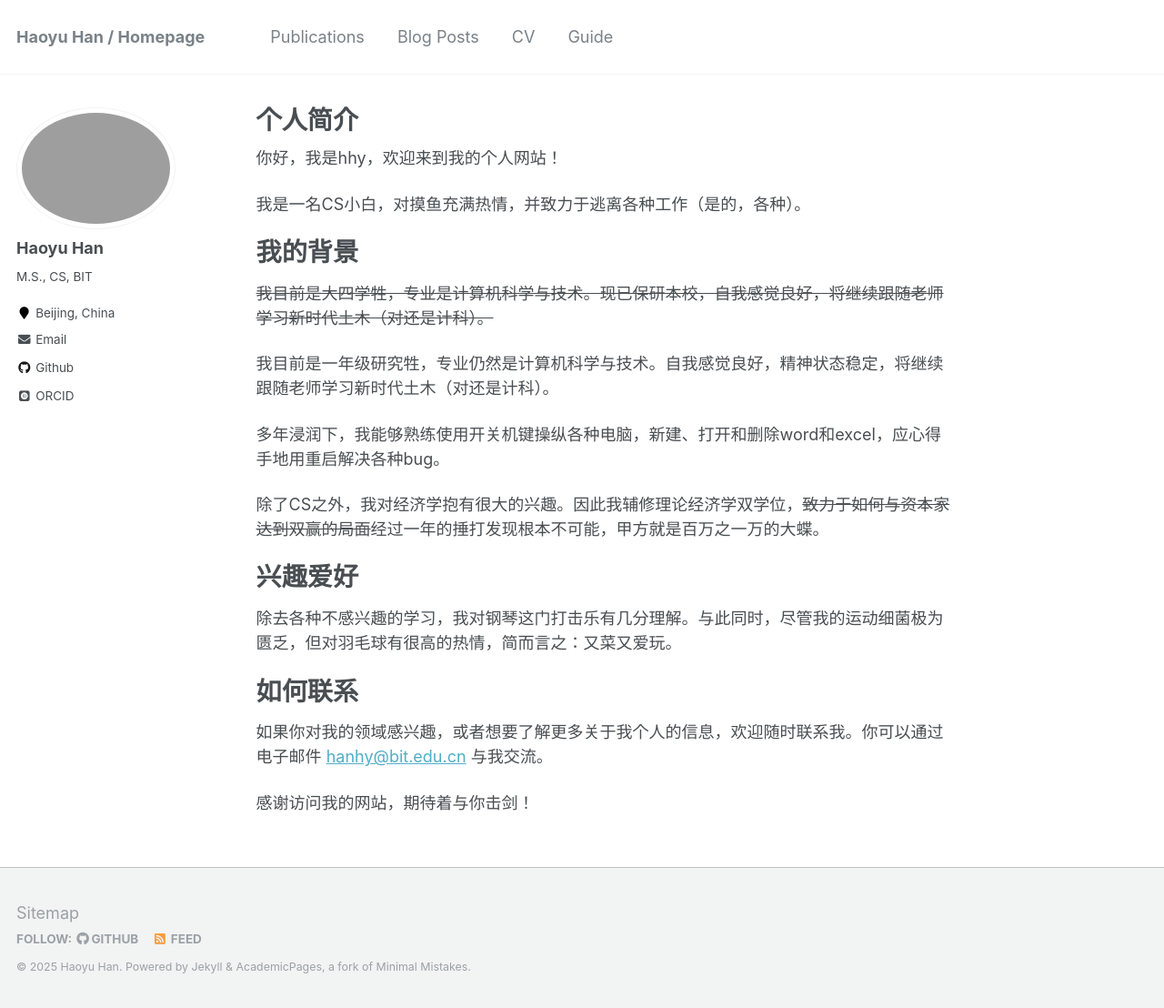
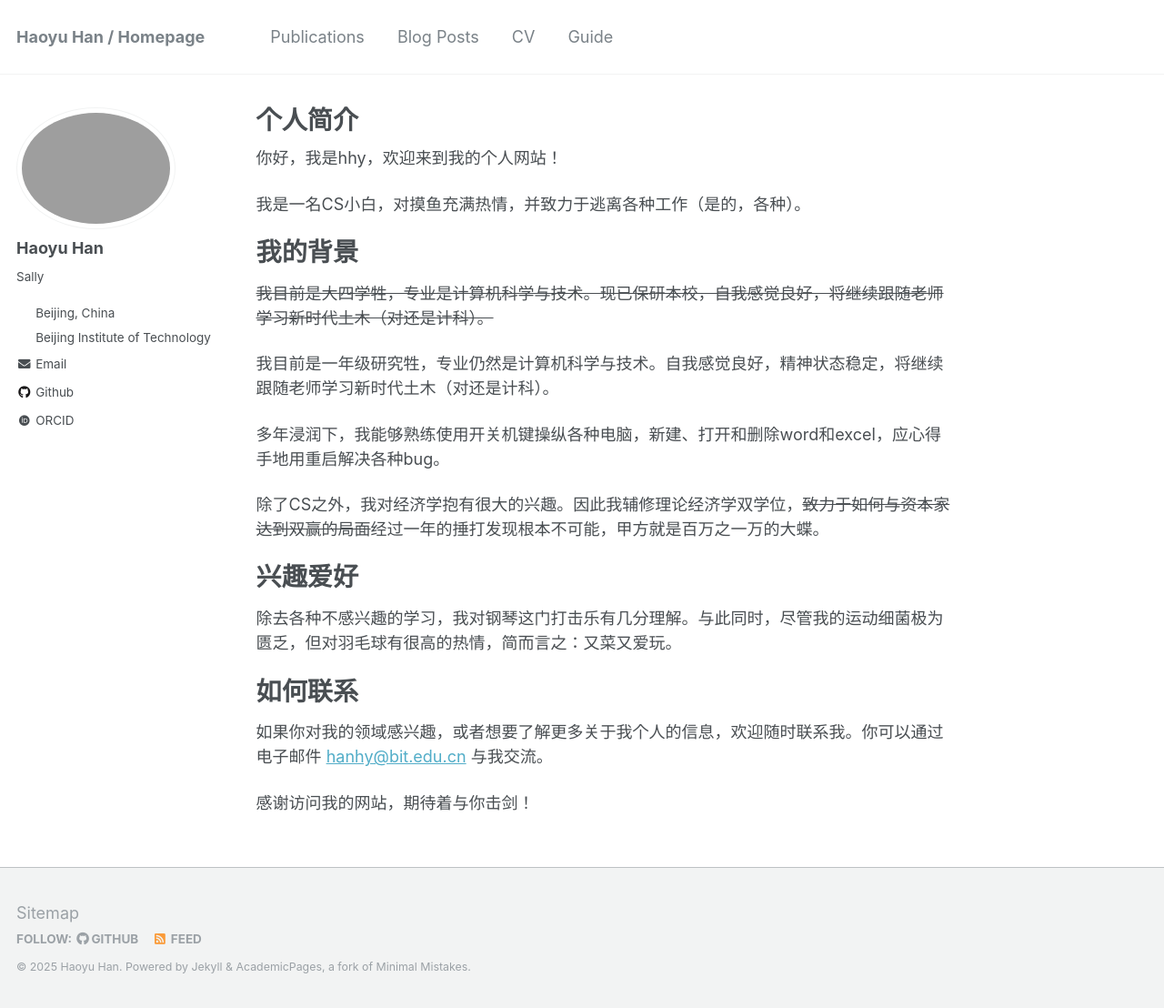
Before and after one commit to handle999/handle999.github.io, a Jekyll site: the page built from _pages/about.md, in a window 1280 px wide and 1108 px high. Shown: the whole window at 91% size. Built offline with Jekyll 4.4.1, drawn with Linux system fonts in a browser that asks for light colours; some web fonts are replaced.

Commit message:
update icon, i.e., _includes/author-profile.html, and config together

```diff
--- a/_config.yml
+++ b/_config.yml
@@ -82,9 +82,9 @@ analytics:
 author:
   name             : "Haoyu Han"
   avatar           : "handle999.png"
-  bio              : "M.S., CS, BIT"
+  bio              : "Sally"
   location         : "Beijing, China"
-  employer         :
+  employer         : "Beijing Institute of Technology"
   pubmed           : #"https://www.ncbi.nlm.nih.gov/pubmed/?term=john+snow"
   googlescholar    : #"http://yourfullgooglescholarurl.com"
   email            : "hanhy@bit.edu.cn"
--- a/_includes/author-profile.html
+++ b/_includes/author-profile.html
@@ -23,10 +23,10 @@
     <button class="btn btn--inverse">Follow</button>
     <ul class="author__urls social-icons">
       {% if author.location %}
-        <li><i class="fa fa-fw fa-map-marker" aria-hidden="true"></i> {{ author.location }}</li>
+        <li><i class="fas fa-fw fa-location-dot" aria-hidden="true"></i> {{ author.location }}</li>
       {% endif %}
       {% if author.employer %}
-        <li><i class="fa fa-fw fa-map-marker" aria-hidden="true"></i> {{ author.employer }}</li>
+        <li><i class="fas fa-fw fa-building-column" aria-hidden="true"></i> {{ author.employer }}</li>
       {% endif %}
       {% if author.uri %}
         <li><a href="{{ author.uri }}"><i class="fas fa-fw fa-link" aria-hidden="true"></i> {{ site.data.ui-text[site.locale].website_label | default: "Website" }}</a></li>
@@ -47,7 +47,7 @@
         <li><a href="https://www.facebook.com/{{ author.facebook }}"><i class="fab fa-fw fa-facebook-square" aria-hidden="true"></i> Facebook</a></li>
       {% endif %}
       {% if author.google_plus %}
-        <li><a href="https://plus.google.com/+{{ author.google_plus }}"><i class="fab fa-fw fa-google-plus" aria-hidden="true"></i> Google+</a></li>
+        <li><a href="https://plus.google.com/+{{ author.google_plus }}"><i class="fab fa-fw fa-google-plus-g" aria-hidden="true"></i> Google+</a></li>
       {% endif %}
       {% if author.linkedin %}
         <li><a href="https://www.linkedin.com/in/{{ author.linkedin }}"><i class="fab fa-fw fa-linkedin" aria-hidden="true"></i> LinkedIn</a></li>
@@ -83,7 +83,7 @@
         <li><a href="https://foursquare.com/{{ author.foursquare }}"><i class="fab fa-fw fa-foursquare" aria-hidden="true"></i> Foursquare</a></li>
       {% endif %}
       {% if author.steam %}
-        <li><a href="https://steamcommunity.com/id/{{ author.steam }}"><i class="fab fa-fw fa-steam-square" aria-hidden="true"></i> Steam</a></li>
+        <li><a href="https://steamcommunity.com/id/{{ author.steam }}"><i class="fab fa-fw fa-steam" aria-hidden="true"></i> Steam</a></li>
       {% endif %}
       {% if author.youtube %}
         <li><a href="https://www.youtube.com/user/{{ author.youtube }}"><i class="fab fa-fw fa-youtube" aria-hidden="true"></i> YouTube</a></li>
@@ -110,7 +110,7 @@
         <li><a href="{{ author.pubmed }}"><i class="ai ai-pubmed-square ai-fw"></i> PubMed</a></li>
       {% endif %}
       {% if author.orcid %}
-        <li><a href="{{ author.orcid }}"><i class="ai ai-orcid-square ai-fw"></i> ORCID</a></li>
+        <li><a href="{{ author.orcid }}"><i class="ai ai-orcid ai-fw"></i> ORCID</a></li>
       {% endif %}
       {% if author.impactstory %}
         <li><a href="{{ author.impactstory }}"><i class="ai ai-impactstory ai-fw"></i> Impactstory</a></li>
```
